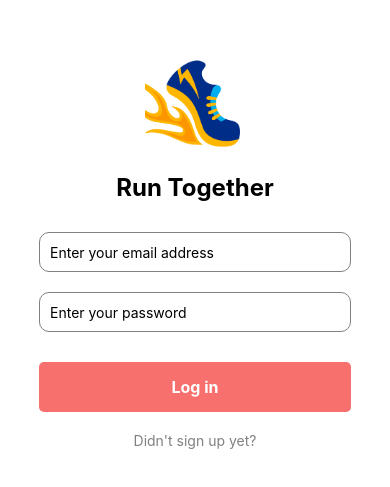
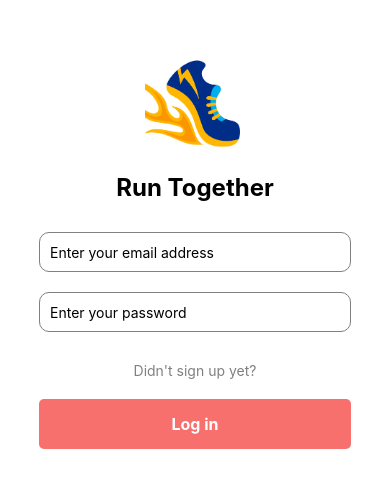
Before and after one commit to YuvalShaybak8/RunTogether, a React Native app in the folder RunTogether/: screen /Login in a window 390 px wide. Shown: the part 171-658 px from the top of the page. Built offline with nearby package versions, Linux system fonts and the light colour scheme.

Commit message:
login screen styles

```diff
--- a/RunTogether/screens/LoginScreen.js
+++ b/RunTogether/screens/LoginScreen.js
@@ -133,6 +133,7 @@ const LoginScreen = ({ navigation }) => {
             <Image source={require('../assets/logo.png')} style={styles.logo} />
             <Text style={styles.title}>Run Together</Text>
             <TextInput
+
                 style={styles.input}
                 placeholder="Enter your email address"
                 keyboardType="email-address"
@@ -142,11 +143,11 @@ const LoginScreen = ({ navigation }) => {
                 placeholder="Enter your password"
                 secureTextEntry
             />
+            <TouchableOpacity onPress={handleSignUp}>
+                <Text style={styles.signupText}>Didn't sign up yet?</Text>
+            </TouchableOpacity>
             <TouchableOpacity style={styles.loginButton} onPress={handleLogin}>
                 <Text style={styles.loginButtonText}>Log in</Text>
-            </TouchableOpacity>
-            <TouchableOpacity onPress={handleSignUp}>
-                <Text style={styles.signupText}>Didn't sign up yet?</Text>
             </TouchableOpacity>
         </View>
     );
```
